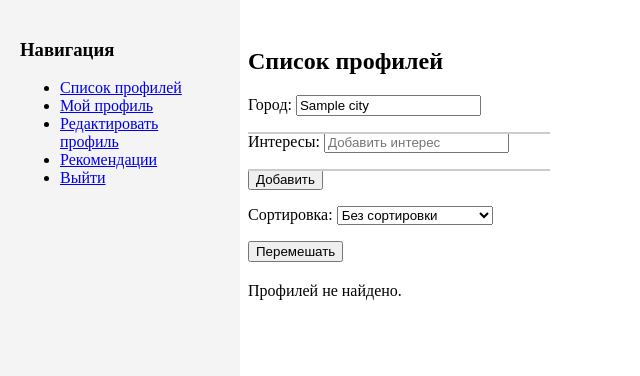
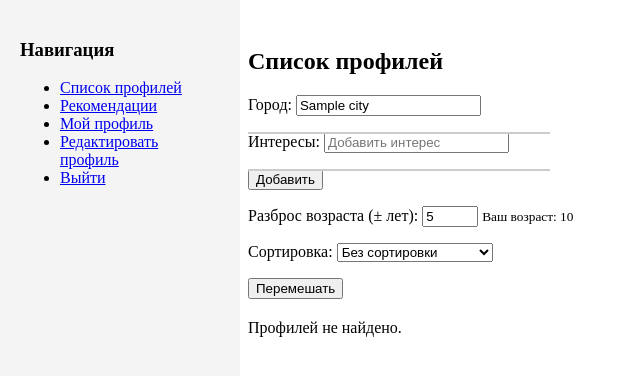
Before and after one commit to egor-morozik/FriendFinder, a Django app: page /main/profiles/ in a window 1280 px wide. Shown: the top 376 px of the page, without its empty margins (0-640 px from the left). Run offline with Django 5.2, Linux system fonts and the light colour scheme; a user stored in the database is signed in; tables that the repository leaves empty hold one stand-in row (values such as "Sample post").

Commit message:
- Show age in recomendation list and profiles list. - Add field age difference for search profiles.

```diff
--- a/FriendFinder/Main/views.py
+++ b/FriendFinder/Main/views.py
@@ -28,6 +28,16 @@ def profile_list(request):
     if interest_filters:
         profiles = profiles.filter(interests__name__in=interest_filters).distinct()
 
+    age_range = request.GET.get('age_range', '')
+    if age_range and current_profile.age:
+        try:
+            age_range = int(age_range)
+            min_age = max(0, current_profile.age - age_range)
+            max_age = current_profile.age + age_range
+            profiles = profiles.filter(age__gte=min_age, age__lte=max_age)
+        except ValueError:
+            pass
+
     sort_by = request.GET.get('sort', '')
     if sort_by == 'interests':
         profiles = sorted(profiles, key=lambda p: len(current_user_interests.intersection(
@@ -46,6 +56,7 @@ def profile_list(request):
             'user': profile.user,
             'profile': profile,
             'common_interests': len(common_interests),
+            'age': profile.age,
         })
 
     all_interests = list(Interest.objects.values_list('name', flat=True))
@@ -56,6 +67,8 @@ def profile_list(request):
         'current_user_city': city_filter,
         'interest_filters': interest_filters,
         'all_interests_json': all_interests_json,
+        'current_user_age': current_profile.age,
+        'age_range': age_range,
     }
     return render(request, 'profiles/profile_list.html', context)
 
@@ -227,6 +240,7 @@ def profile_recommendations(request):
             'user': profile.user,
             'profile': profile,
             'common_interests': len(common_interests),
+            'age': profile.age,
         })
     profiles_list.sort(key=lambda x: x['common_interests'], reverse=True)
 
--- a/FriendFinder/templates/profiles/profile_list.html
+++ b/FriendFinder/templates/profiles/profile_list.html
@@ -77,7 +77,7 @@
 
         function addInterestFilter(interest) {
             if (!interest || interest.trim() === '') return;
-            if (document.querySelector(`[data-interest="${interest}"]`)) return;
+            if (document.querySelector(`[data-interest="${interest}"]`)) return; // Проверка на дубликаты
 
             const interestBox = document.createElement('span');
             interestBox.className = 'interest-box';
@@ -200,9 +200,9 @@
         <h3>Навигация</h3>
         <ul>
             <li><a href="{% url 'profile-list' %}">Список профилей</a></li>
+            <li><a href="{% url 'profile-recommendations' %}">Рекомендации</a></li>
             <li><a href="{% url 'profile-detail' user_id=request.user.id %}">Мой профиль</a></li>
             <li><a href="{% url 'edit-profile' %}">Редактировать профиль</a></li>
-            <li><a href="{% url 'profile-recommendations' %}">Рекомендации</a></li>
             <li><a href="{% url 'logout' %}">Выйти</a></li>
         </ul>
     </div>
@@ -221,6 +221,11 @@
                 <div id="interest-filters-container">
                 </div>
                 <button type="button" id="add-interest-button">Добавить</button>
+            </p>
+            <p>
+                <label>Разброс возраста (± лет):</label>
+                <input type="number" name="age_range" value="{{ age_range|default:'5' }}" min="0" max="50">
+                <small>Ваш возраст: {{ current_user_age|default:"Не указан" }}</small>
             </p>
             <p>
                 <label>Сортировка:</label>
@@ -242,6 +247,7 @@
                 {% endif %}
                 <div>
                     <h3><a href="{% url 'profile-detail' user_id=data.user.id %}">{{ data.profile.name }} ({{ data.user.username }})</a></h3>
+                    <p><strong>Возраст:</strong> {{ data.age|default:"Не указано" }}</p>
                     <p><strong>Город:</strong> {{ data.profile.location.name|default:"Не указан" }}</p>
                     <p><strong>Общие интересы:</strong> {{ data.common_interests }}</p>
                     <p><strong>Интересы:</strong>
--- a/FriendFinder/templates/profiles/recommendations.html
+++ b/FriendFinder/templates/profiles/recommendations.html
@@ -83,6 +83,7 @@
                     <div class="profile-image" style="background-color: #ccc;">No Image</div>
                 {% endif %}
                 <h3><a href="{% url 'profile-detail' user_id=profile_data.user.id %}">{{ profile_data.profile.name }} ({{ profile_data.user.username }})</a></h3>
+                <p><strong>Возраст:</strong> {{ profile_data.age|default:"Не указано" }}</p>
                 <p><strong>Общие интересы:</strong> {{ profile_data.common_interests }}</p>
                 <p><strong>Интересы:</strong>
                     {% for interest in profile_data.profile.interests.all %}
```
